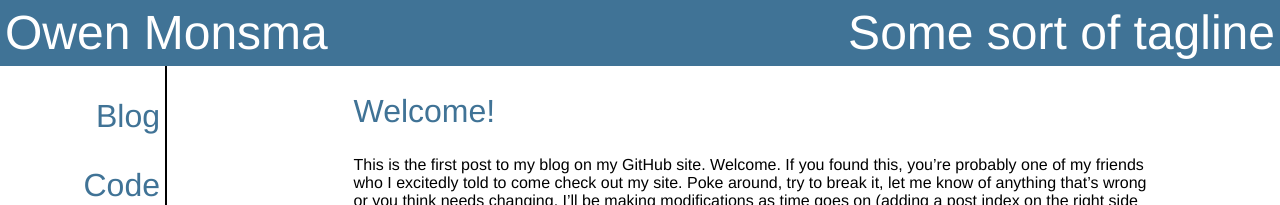
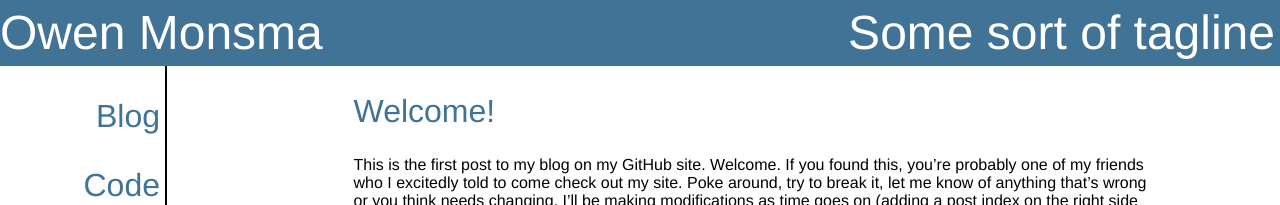
Before and after one commit to darkfire613/darkfire613.github.io, a Jekyll site: the page built from index.html, in a window 1280 px wide. Shown: the top 205 px of the page. Built offline with Jekyll 4.4.1, drawn with Linux system fonts in a browser that asks for light colours.

Commit message:
finally fixed it all

```diff
--- a/css/main.css
+++ b/css/main.css
@@ -2,6 +2,7 @@
 
 body{
   width: 100%;
+  min-height: 100%;
   margin: 0;
   padding: 0;
   background-color: #fff;
@@ -14,7 +15,7 @@
   height: 3.5em;
   background-color: #407396;
   width: 100%;
-  padding: 5px 0 5px 5px;
+  padding: 5px 0;
   overflow: hidden;
 }
 
@@ -114,7 +115,7 @@
 footer{
   width: 100%;
   text-align: center;
-  position: fixed;
+  position: absolute;
   bottom: 0;
   font-size: .8em;
 }
```
